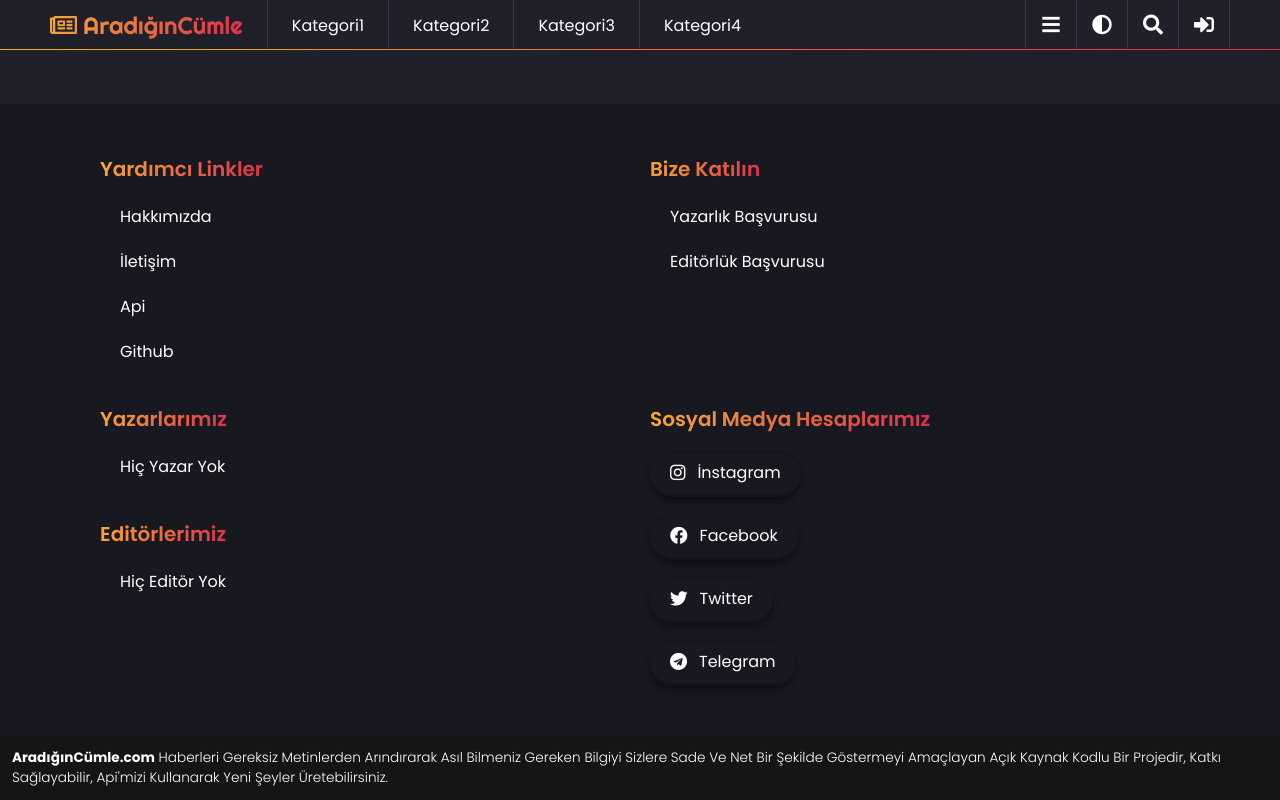
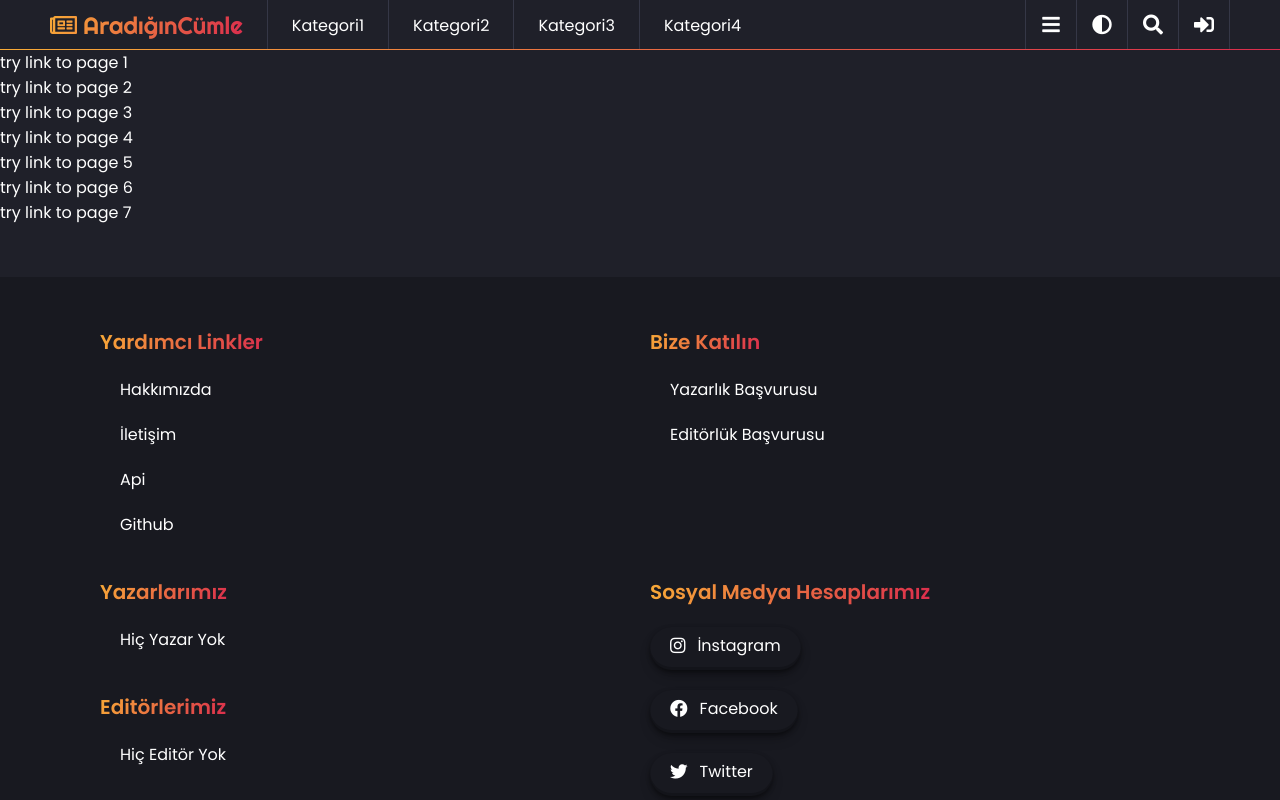
Before and after one commit to ahmetbulbul0/Aradigin-Cumle-Web-VueJs, a Vue app: page /try/1 in a window 1280 px wide. Shown: the top 800 px of the page. Built offline with nearby package versions, Linux system fonts and the light colour scheme.

Commit message:
news list view edited

```diff
--- a/src/router/index.js
+++ b/src/router/index.js
@@ -3,6 +3,11 @@ import { createRouter, createWebHistory } from "vue-router";
 const router = createRouter({
   history: createWebHistory(import.meta.env.BASE_URL),
   routes: [
+    {
+      name: "Try",
+      path: "/try/:page?",
+      component: () => import("../views/TryView.vue"),
+    },
     {
       name: "Home",
       path: "/",
--- a/src/views/NewsListView.vue
+++ b/src/views/NewsListView.vue
@@ -7,13 +7,13 @@ import BigList from "../components/BigList.vue";
 import { useRoute } from "vue-router";
 import { getList } from "../api";
 import { sortingGenerateByListType } from "../tools/SortingGenerator.js";
+import { watch, watchEffect } from "@vue/runtime-core";
 
 const route = useRoute();
-const routeParams = route.params;
 
-const listType = routeParams.listType;
+const listType = route.params.listType;
 
-const page = routeParams.page ? routeParams.page : 1;
+var page = route.params.page ? route.params.page : 1;
 
 const sorting = sortingGenerateByListType("news", listType);
 
@@ -29,4 +29,14 @@ const bigListData = {
   allListLink: "son-yayinlananlar",
   pagination: newsForBigList.pagination,
 };
+
+// watch(() => route.params.page,
+//   async (newPage) => {
+//     console.log(newPage);
+//   }
+// );
+
+watch(route.params.page, (newPage) => {
+  console.log(newPage);
+})
 </script>
--- /dev/null
+++ b/src/views/TryView.vue
@@ -0,0 +1,35 @@
+<template>
+  <div>
+    <router-link :to="{ name: 'Try', params: { page: 1 } }">try link to page 1</router-link>
+    <br>
+    <router-link :to="{ name: 'Try', params: { page: 2 } }">try link to page 2</router-link>
+    <br>
+    <router-link :to="{ name: 'Try', params: { page: 3 } }">try link to page 3</router-link>
+    <br>
+    <router-link :to="{ name: 'Try', params: { page: 4 } }">try link to page 4</router-link>
+    <br>
+    <router-link :to="{ name: 'Try', params: { page: 5 } }">try link to page 5</router-link>
+    <br>
+    <router-link :to="{ name: 'Try', params: { page: 6 } }">try link to page 6</router-link>
+    <br>
+    <router-link :to="{ name: 'Try', params: { page: 7 } }">try link to page 7</router-link>
+    <br>
+  </div>
+</template>
+
+<script setup>
+import { watch } from "@vue/runtime-core";
+import { useRoute } from "vue-router";
+
+const route = useRoute();
+const routeParams = route.params;
+
+// console.log("merhaba", routeParams);
+
+watch(
+  () => route.params,
+  (toParams, previousParams) => {
+    console.log("toParams", toParams, "previousParams", previousParams)
+  }
+);
+</script>
```
